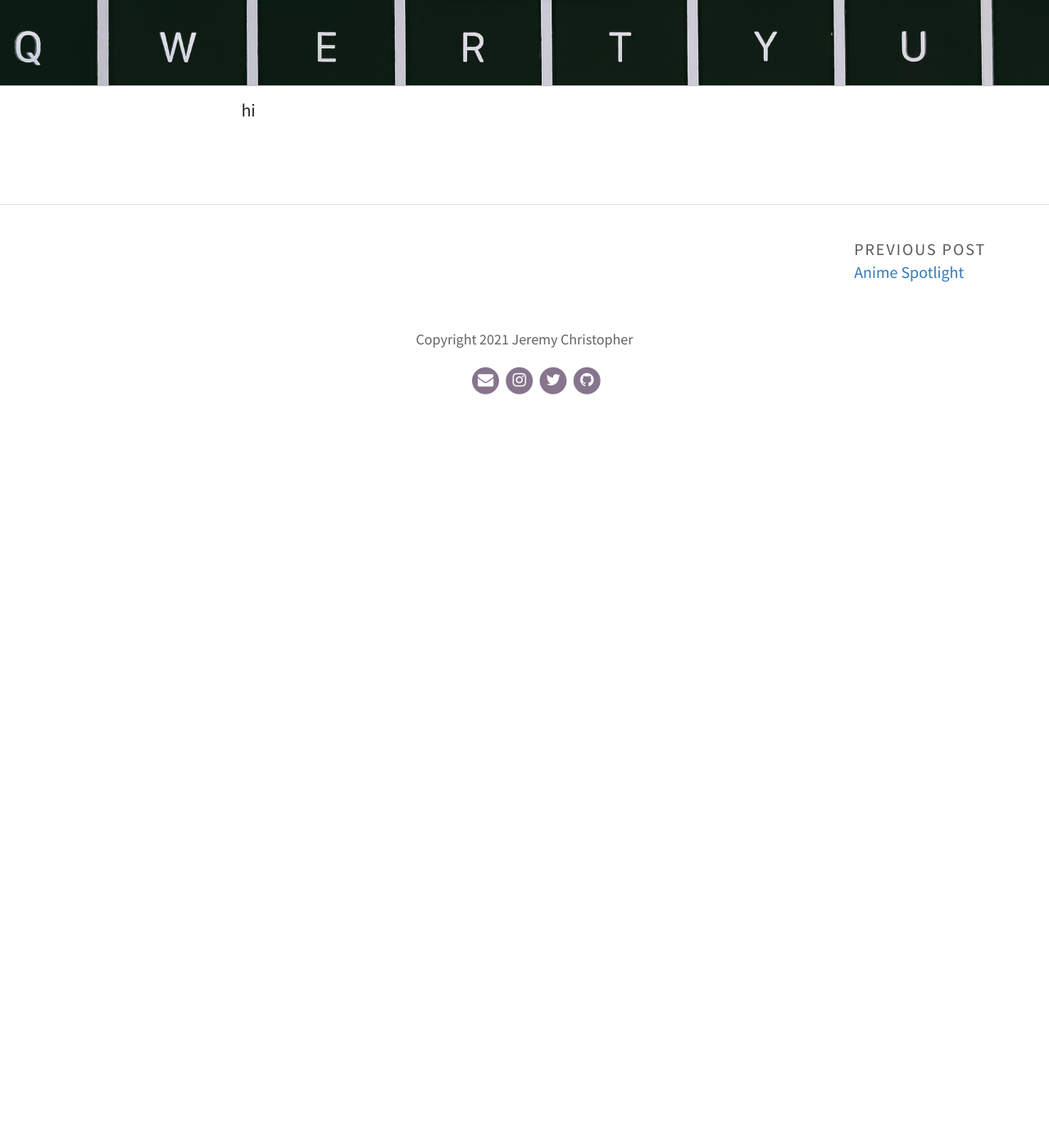
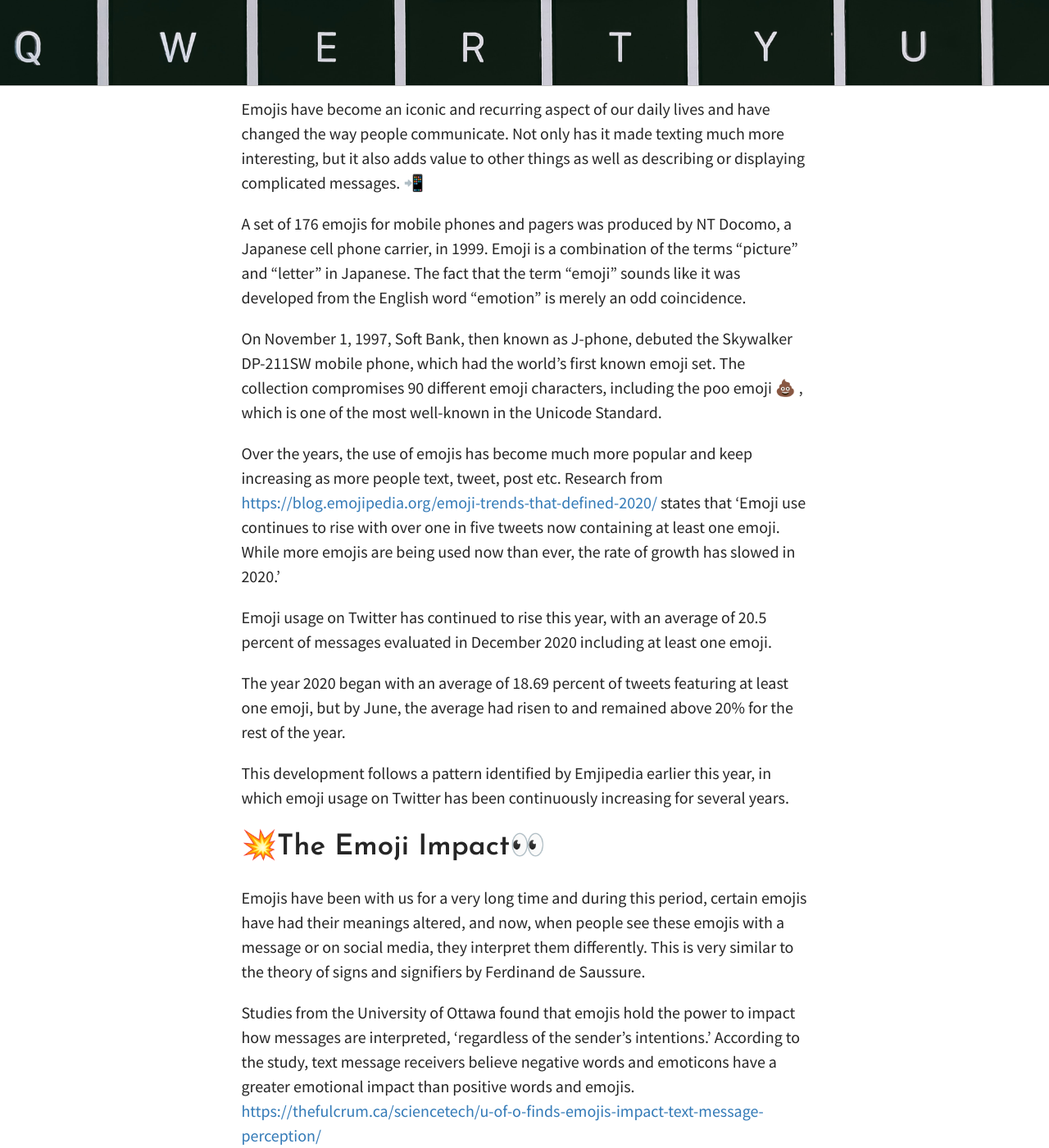
Before and after one commit to JEREMY-0/JC01, a Jekyll site: the page built from _posts/2021-11-22-the-power-of-emojis-0.md, in a window 1280 px wide and 1400 px high, scrolled down 235 px. Shown: the whole window at 82% size. Built offline with Jekyll 4.4.1, drawn with Linux system fonts in a browser that asks for light colours; some web fonts are replaced; before the commit the page ends 900 px from its top, so only the background shows below that.

Commit message:
Update Post “2021-11-22-the-power-of-emojis-0”

```diff
--- a/_posts/2021-11-22-the-power-of-emojis-0.md
+++ b/_posts/2021-11-22-the-power-of-emojis-0.md
@@ -6,4 +6,26 @@ image: ../uploads/wu-yi-cucgsuayufc-unsplash.jpg
 title_color: "#c718cb"
 comments: false
 ---
-hi
+# **😊The Power of Emojis😉**
+
+Emojis have become an iconic and recurring aspect of our daily lives and have changed the way people communicate. Not only has it made texting much more interesting, but it also adds value to other things as well as describing or displaying complicated messages. 📲
+
+A set of 176 emojis for mobile phones and pagers was produced by NT Docomo, a Japanese cell phone carrier, in 1999. Emoji is a combination of the terms "picture" and "letter" in Japanese. The fact that the term "emoji" sounds like it was developed from the English word "emotion" is merely an odd coincidence.
+
+On November 1, 1997, Soft Bank, then known as J-phone, debuted the Skywalker DP-211SW mobile phone, which had the world's first known emoji set. The collection compromises 90 different emoji characters, including the poo emoji 💩 , which is one of the most well-known in the Unicode Standard.
+
+Over the years, the use of emojis has become much more popular and keep increasing as more people text, tweet, post etc. Research from <https://blog.emojipedia.org/emoji-trends-that-defined-2020/> states that 'Emoji use continues to rise with over one in five tweets now containing at least one emoji. While more emojis are being used now than ever, the rate of growth has slowed in 2020.'
+
+Emoji usage on Twitter has continued to rise this year, with an average of 20.5 percent of messages evaluated in December 2020 including at least one emoji.
+
+The year 2020 began with an average of 18.69 percent of tweets featuring at least one emoji, but by June, the average had risen to and remained above 20% for the rest of the year.
+
+This development follows a pattern identified by Emjipedia earlier this year, in which emoji usage on Twitter has been continuously increasing for several years.
+
+## 💥The Emoji Impact👀
+
+Emojis have been with us for a very long time and during this period, certain emojis have had their meanings altered, and now, when people see these emojis with a message or on social media, they interpret them differently. This is very similar to the theory of signs and signifiers by Ferdinand de Saussure.
+
+Studies from the University of Ottawa found that emojis hold the power to impact how messages are interpreted, 'regardless of the sender's intentions.' According to the study, text message receivers believe negative words and emoticons have a greater emotional impact than positive words and emojis. <https://thefulcrum.ca/sciencetech/u-of-o-finds-emojis-impact-text-message-perception/>
+
+[](https://thefulcrum.ca/sciencetech/u-of-o-finds-emojis-impact-text-message-perception/)
```
